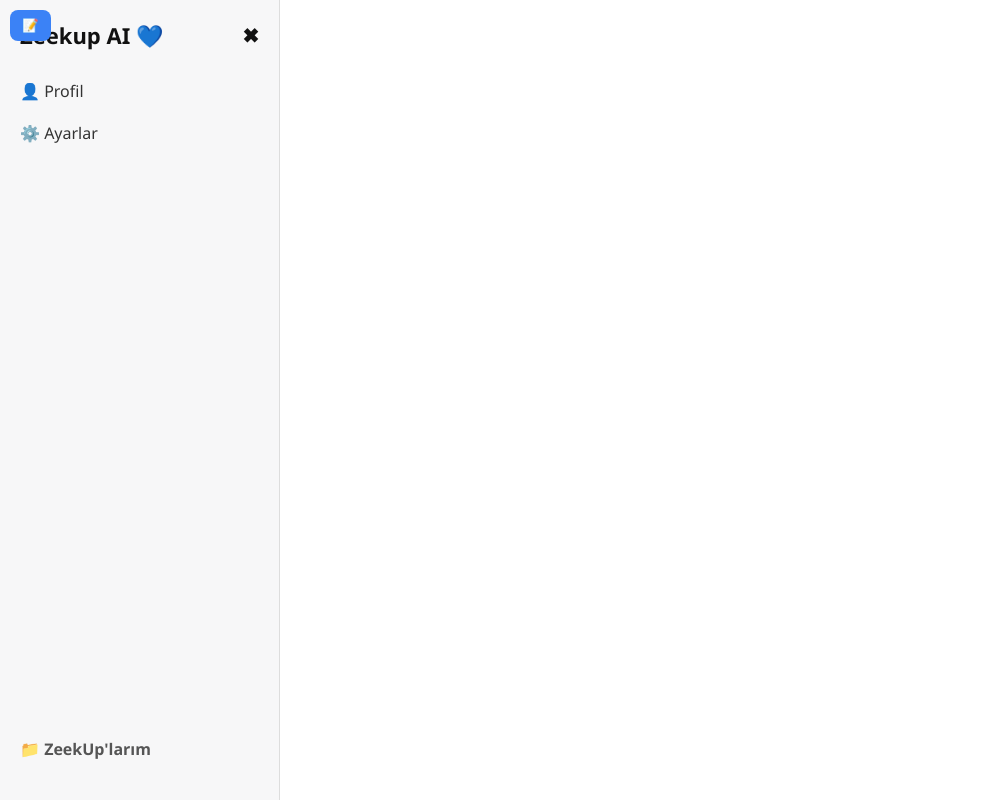
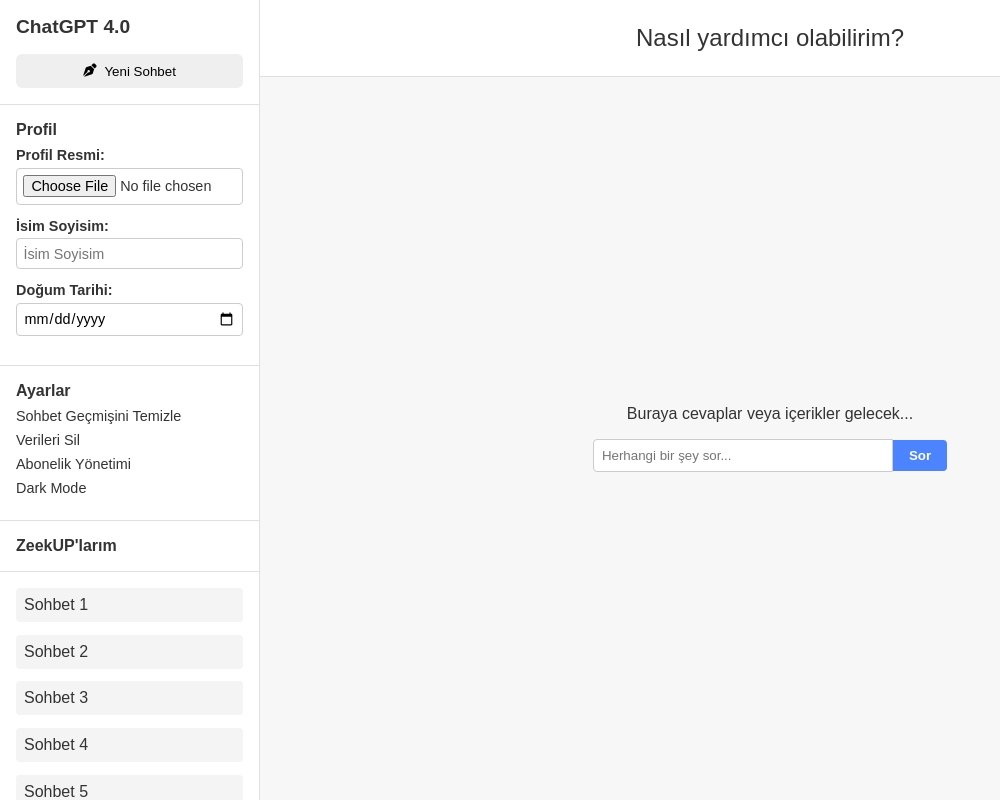
Before and after one commit to furkancoram/zeekup, a FastAPI app: page / in a window 1280 px wide. Shown: the whole page, without its empty margins (0-1000 px from the left). Run offline with FastAPI, Linux system fonts and the light colour scheme.

Commit message:
Update chat.html

```diff
--- a/templates/chat.html
+++ b/templates/chat.html
@@ -1,198 +1,298 @@
 <!DOCTYPE html>
 <html lang="tr">
 <head>
-  <meta charset="UTF-8">
-  <meta name="viewport" content="width=device-width, initial-scale=1.0">
-  <title>Zeekup AI</title>
-  <link rel="stylesheet" href="/static/style.css">
+  <meta charset="UTF-8" />
+  <title>ZeekUP Chat - Örnek</title>
+  <!-- Font Awesome CDN (ikonlar için) -->
+  <link
+    rel="stylesheet"
+    href="https://cdnjs.cloudflare.com/ajax/libs/font-awesome/6.0.0/css/all.min.css"
+    integrity="sha512-..."
+    crossorigin="anonymous"
+    referrerpolicy="no-referrer"
+  />
   <style>
-    * { box-sizing: border-box; }
-    body {
+    * {
       margin: 0;
       padding: 0;
-      font-family: 'Segoe UI', sans-serif;
+      box-sizing: border-box;
+      font-family: Arial, sans-serif;
+    }
+
+    body {
       display: flex;
       height: 100vh;
-      overflow: hidden;
-      background-color: #fff;
+      background-color: #f7f7f8; /* Ana gövde rengi */
+      color: #333;
     }
+
+    /* SOL SİDEBAR */
     .sidebar {
-      width: 280px;
-      background-color: #f7f7f8;
-      border-right: 1px solid #ddd;
+      width: 260px;
+      background-color: #ffffff;
+      border-right: 1px solid #e0e0e0;
       display: flex;
       flex-direction: column;
-      height: 100vh;
-      justify-content: space-between;
-      padding: 20px;
-      transition: transform 0.3s ease;
-    }
-    .sidebar.hidden {
-      transform: translateX(-100%);
-    }
-    .sidebar-top {
-      flex-shrink: 0;
-    }
-    .sidebar-top h2 {
-      margin-top: 0;
-      font-size: 22px;
-      color: #111;
-      display: flex;
-      align-items: center;
       justify-content: space-between;
     }
-    .sidebar-top h2 span {
+
+    /* Üst kısım (logo, yeni sohbet butonu vb.) */
+    .sidebar-header {
+      padding: 1rem;
+      border-bottom: 1px solid #e0e0e0;
+    }
+
+    .sidebar-header h2 {
+      font-size: 1.2rem;
+      margin-bottom: 1rem;
+    }
+
+    .new-chat-btn {
+      width: 100%;
+      display: inline-flex;
+      align-items: center;
+      justify-content: center;
+      background-color: #efefef;
+      border: none;
+      padding: 0.6rem;
+      border-radius: 6px;
       cursor: pointer;
-      font-size: 20px;
+      transition: background-color 0.2s ease;
     }
-    .sidebar ul {
+
+    .new-chat-btn:hover {
+      background-color: #ddd;
+    }
+
+    .new-chat-btn i {
+      margin-right: 8px;
+    }
+
+    /* Profil bölümü */
+    .profile-section, .settings-section {
+      padding: 1rem;
+      border-bottom: 1px solid #e0e0e0;
+    }
+
+    .profile-section h3,
+    .settings-section h3 {
+      font-size: 1rem;
+      margin-bottom: 0.5rem;
+    }
+
+    .profile-form label {
+      display: block;
+      margin-bottom: 0.3rem;
+      font-size: 0.9rem;
+      font-weight: bold;
+    }
+
+    .profile-form input[type="file"],
+    .profile-form input[type="text"],
+    .profile-form input[type="date"] {
+      display: block;
+      width: 100%;
+      margin-bottom: 0.8rem;
+      padding: 0.4rem;
+      border: 1px solid #ccc;
+      border-radius: 4px;
+      font-size: 0.9rem;
+    }
+
+    /* Ayarlar bölümü */
+    .settings-list {
       list-style: none;
-      padding: 0;
-      margin-top: 20px;
+      font-size: 0.9rem;
     }
-    .sidebar ul li {
-      padding: 10px 0;
+
+    .settings-list li {
+      margin-bottom: 0.5rem;
       cursor: pointer;
-      color: #333;
+      transition: color 0.2s ease;
     }
-    .sidebar-bottom {
-      font-size: 14px;
+
+    .settings-list li:hover {
+      color: #5f5f5f;
     }
-    .sidebar-bottom h3 {
-      margin: 20px 0 10px;
-      font-size: 16px;
-      color: #555;
+
+    /* ZeekUP'larım başlığı ve sohbet geçmişi */
+    .zeekup-title {
+      padding: 1rem;
+      font-size: 1rem;
+      border-bottom: 1px solid #e0e0e0;
+      font-weight: bold;
     }
-    .sidebar-bottom ul li {
-      padding: 6px 0;
-      color: #444;
+
+    .chat-history {
+      flex: 1;
+      overflow-y: auto;
+      padding: 1rem;
+      list-style: none;
     }
-    .toggle-btn {
-      position: absolute;
-      left: 10px;
-      top: 10px;
-      background-color: #3b82f6;
-      border: none;
-      color: white;
-      padding: 8px 12px;
-      border-radius: 8px;
+
+    .chat-history li {
+      margin-bottom: 0.8rem;
+      padding: 0.5rem;
+      background-color: #f4f4f4;
+      border-radius: 4px;
       cursor: pointer;
-      z-index: 100;
+      transition: background-color 0.2s ease;
     }
-    .main {
+
+    .chat-history li:hover {
+      background-color: #e6e6e6;
+    }
+
+    /* ANA İÇERİK */
+    .main-content {
       flex: 1;
       display: flex;
       flex-direction: column;
-      height: 100vh;
-      overflow: hidden;
     }
-    header {
-      padding: 20px;
+
+    .chat-header {
+      padding: 1.5rem;
+      border-bottom: 1px solid #e0e0e0;
+      background-color: #fff;
       text-align: center;
-      font-size: 26px;
-      font-weight: 600;
-      border-bottom: 1px solid #ddd;
     }
-    .chat-container {
+
+    .chat-header h1 {
+      font-size: 1.5rem;
+      font-weight: normal;
+    }
+
+    .chat-body {
       flex: 1;
-      overflow-y: auto;
-      padding: 40px;
       display: flex;
       flex-direction: column;
-      gap: 20px;
+      justify-content: center;
+      align-items: center;
+      background-color: #f7f7f8;
+      padding: 1rem;
     }
-    .message {
-      max-width: 60%;
-      padding: 14px 20px;
-      border-radius: 20px;
-      font-size: 17px;
-      line-height: 1.6;
-      word-wrap: break-word;
-      box-shadow: 0 2px 6px rgba(0,0,0,0.05);
+
+    /* Soru input alanı */
+    .chat-input {
+      display: flex;
+      align-items: center;
+      margin-top: 1rem;
     }
-    .user {
-      align-self: flex-end;
-      background-color: #e0e7ff;
-      color: #000;
+
+    .chat-input input {
+      width: 300px;
+      padding: 0.5rem;
+      border: 1px solid #ccc;
+      border-radius: 4px 0 0 4px;
+      outline: none;
     }
-    .bot {
-      align-self: flex-start;
-      background-color: #f3f3f4;
+
+    .chat-input button {
+      padding: 0.5rem 1rem;
+      border: none;
+      background-color: #4c83ff;
+      color: #fff;
+      cursor: pointer;
+      font-weight: bold;
+      border-radius: 0 4px 4px 0;
+      outline: none;
+      transition: background-color 0.2s ease;
     }
-    form {
-      display: flex;
-      padding: 16px 40px;
-      border-top: 1px solid #eee;
-      background-color: #fff;
+
+    .chat-input button:hover {
+      background-color: #3a6ada;
     }
-    input[type="text"] {
-      flex: 1;
-      padding: 14px 20px;
-      border-radius: 30px;
-      border: 1px solid #ccc;
-      font-size: 16px;
-      outline: none;
-      margin-right: 10px;
+
+    /* Scrollbar özelleştirme (isteğe bağlı) */
+    ::-webkit-scrollbar {
+      width: 6px;
     }
-    button {
-      padding: 14px 24px;
-      border-radius: 30px;
-      border: none;
-      background-color: #3b82f6;
-      color: white;
-      font-weight: bold;
-      cursor: pointer;
-      transition: 0.2s;
+
+    ::-webkit-scrollbar-thumb {
+      background-color: #bbb;
+      border-radius: 3px;
     }
-    button:hover {
-      background-color: #2563eb;
+
+    ::-webkit-scrollbar-track {
+      background-color: #f0f0f0;
     }
+
   </style>
 </head>
 <body>
-  <button class="toggle-btn" onclick="toggleSidebar()">📝</button>
 
-  <div class="sidebar" id="sidebar">
-    <div class="sidebar-top">
-      <h2>Zeekup AI 💙 <span onclick="toggleSidebar()">✖</span></h2>
-      <ul>
-        <li>👤 Profil</li>
-        <li>⚙️ Ayarlar</li>
+  <!-- SOL MENÜ (SIDEBAR) -->
+  <div class="sidebar">
+    <!-- ÜST KISIM: Başlık ve Yeni Sohbet Butonu -->
+    <div class="sidebar-header">
+      <h2>ChatGPT 4.0</h2>
+      <button class="new-chat-btn">
+        <i class="fas fa-pen-nib"></i>
+        Yeni Sohbet
+      </button>
+    </div>
+
+    <!-- PROFİL BÖLÜMÜ -->
+    <div class="profile-section">
+      <h3>Profil</h3>
+      <!-- İstenirse açılır/kapanır şekilde veya başka sayfaya yönlendirme yapılabilir -->
+      <form class="profile-form">
+        <label for="profile-pic">Profil Resmi:</label>
+        <input type="file" id="profile-pic" name="profile-pic" accept="image/*" />
+
+        <label for="name-surname">İsim Soyisim:</label>
+        <input type="text" id="name-surname" name="name-surname" placeholder="İsim Soyisim" />
+
+        <label for="birthdate">Doğum Tarihi:</label>
+        <input type="date" id="birthdate" name="birthdate" />
+      </form>
+    </div>
+
+    <!-- AYARLAR BÖLÜMÜ -->
+    <div class="settings-section">
+      <h3>Ayarlar</h3>
+      <ul class="settings-list">
+        <li>Sohbet Geçmişini Temizle</li>
+        <li>Verileri Sil</li>
+        <li>Abonelik Yönetimi</li>
+        <li>Dark Mode</li>
       </ul>
     </div>
-    <div class="sidebar-bottom">
-      <h3>📁 ZeekUp'larım</h3>
-      <ul id="zeekup-list">
-        <!-- Dinamik içerik gelecek -->
-      </ul>
+
+    <!-- ZeekUP'larım BAŞLIĞI -->
+    <div class="zeekup-title">
+      ZeekUP'larım
+    </div>
+
+    <!-- Sohbet Geçmişi -->
+    <ul class="chat-history">
+      <li>Sohbet 1</li>
+      <li>Sohbet 2</li>
+      <li>Sohbet 3</li>
+      <li>Sohbet 4</li>
+      <li>Sohbet 5</li>
+      <!-- İstediğin kadar ekleyebilirsin -->
+    </ul>
+  </div>
+
+  <!-- ANA İÇERİK ALANI -->
+  <div class="main-content">
+    <!-- Üstteki başlık -->
+    <div class="chat-header">
+      <h1>Nasıl yardımcı olabilirim?</h1>
+    </div>
+
+    <!-- Ortadaki boş/chat alanı -->
+    <div class="chat-body">
+      <p>Buraya cevaplar veya içerikler gelecek...</p>
+
+      <!-- Kullanıcının soru sorduğu input alanı -->
+      <div class="chat-input">
+        <input type="text" placeholder="Herhangi bir şey sor..." />
+        <button>Sor</button>
+      </div>
     </div>
   </div>
 
-  <div class="main">
-    <header>Nasıl yardımcı olabilirim?</header>
-
-    <div class="chat-container" id="chat-container">
-      {% for role, msg in chat_history %}
-        <div class="message {{ role }}">
-          {{ msg }}
-        </div>
-      {% endfor %}
-    </div>
-
-    <form method="post">
-      <input type="text" name="message" placeholder="Herhangi bir şey sor..." autocomplete="off" required>
-      <button type="submit">Gönder</button>
-    </form>
-  </div>
-
-  <script>
-    function toggleSidebar() {
-      const sidebar = document.getElementById("sidebar");
-      sidebar.classList.toggle("hidden");
-    }
-
-    // Sahte geçmiş temizleme: Dinamik oluşturulmuş Zeekup geçmişi kaldırıldı.
-    document.getElementById("zeekup-list").innerHTML = "";
-  </script>
 </body>
 </html>
```
